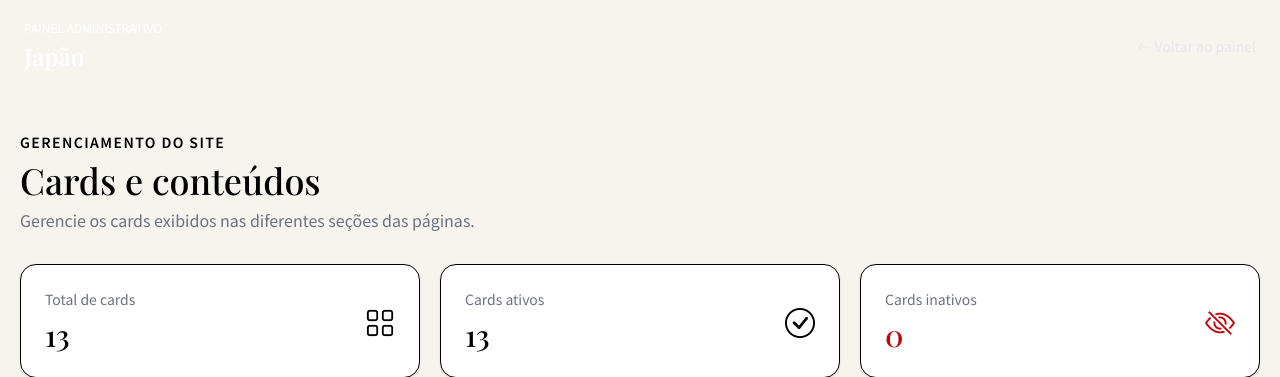
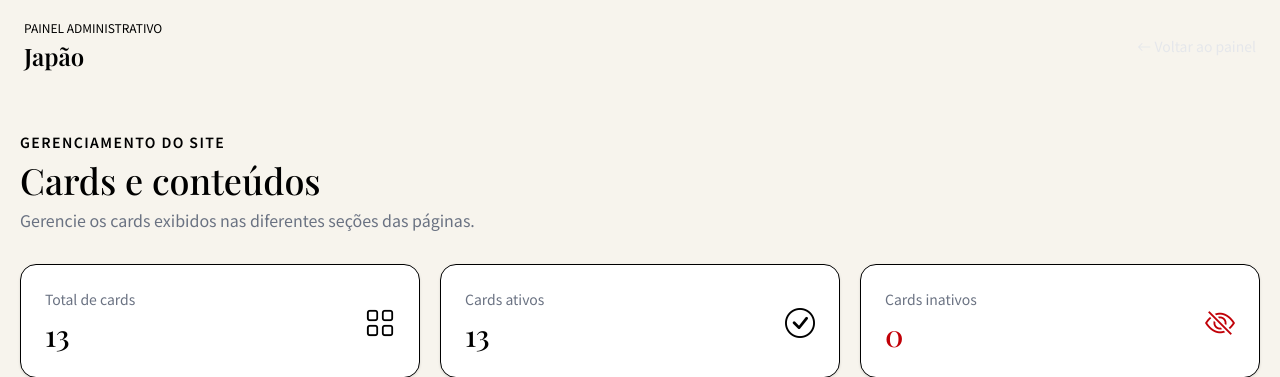
Before and after one commit to LuisGNespolo/Site-Japao-Projeto-Integrador, a PHP site: page /assets/admin/cards.php in a window 1280 px wide. Shown: the top 377 px of the page. Run offline with PHP 8.4, Linux system fonts and the light colour scheme; a user stored in the database is signed in; data comes from the database, SQL or seed files in the repository.

Commit message:
Commit 12:17

```diff
--- a/assets/admin/cards.php
+++ b/assets/admin/cards.php
@@ -254,10 +254,10 @@ $totalInativos = $conn->query("SELECT COUNT(*) AS total FROM cards WHERE ativo =
 <body class="min-h-screen">
 
     <!-- CABEÇALHO -->
-    <header class="bg-[#172334] text-white px-6 py-5">
+    <header class="bg-[#172334]  px-6 py-5">
         <div class="max-w-7xl mx-auto flex items-center justify-between gap-4">
             <div>
-                <p class="text-xs tracking-[.25em] text-[#d6a5a0] uppercase">Painel administrativo</p>
+                <p class="text-xs tracking-[.25em] text-[#a82415] uppercase">Painel administrativo</p>
                 <h1 class="text-2xl font-semibold mt-1">Japão</h1>
             </div>
 
```
